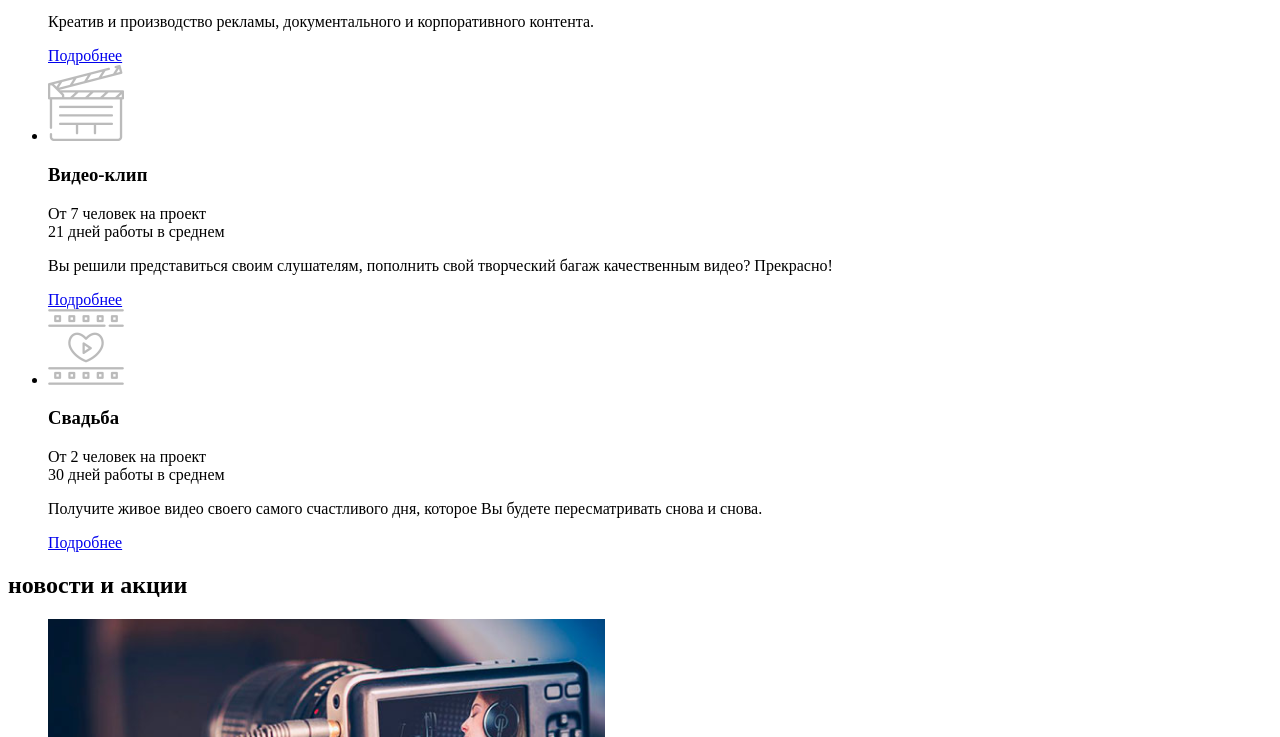
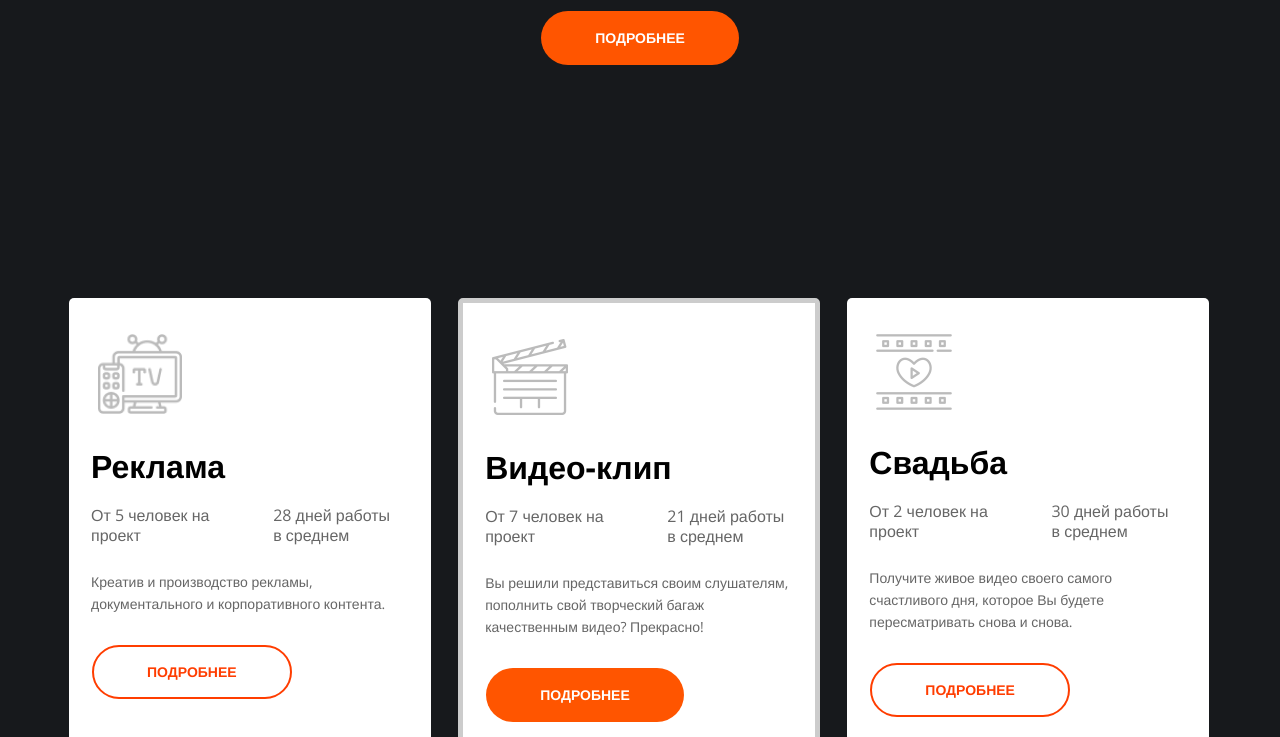
Before and after one commit to FLekGerrera/project-video-production, a plain HTML site: page index.html in a window 1280 px wide. Shown: the part 497-1234 px from the top of the page. Drawn offline with nearby package versions, Linux system fonts and the light colour scheme.

Commit message:
Add files via upload

```diff
--- a/style/main.css
+++ b/style/main.css
@@ -1,8 +1,8 @@
 @import url('https://fonts.googleapis.com/css2?family=Open+Sans:wght@400;600;700;800&display=swap');
-@import url(./style/blocks/base.css);
-@import url(./style/blocks/header.css);
-@import url(./style/blocks/hero.css);
-@import url(./style/blocks/offers.css);
-@import url(./style/blocks/news.css);
-@import url(./style/blocks/about.css);
-@import url(./style/blocks/footer.css);
+@import url(blocks/base.css);
+@import url(blocks/header.css);
+@import url(blocks/hero.css);
+@import url(blocks/offers.css);
+@import url(blocks/news.css);
+@import url(blocks/about.css);
+@import url(blocks/footer.css);
```
